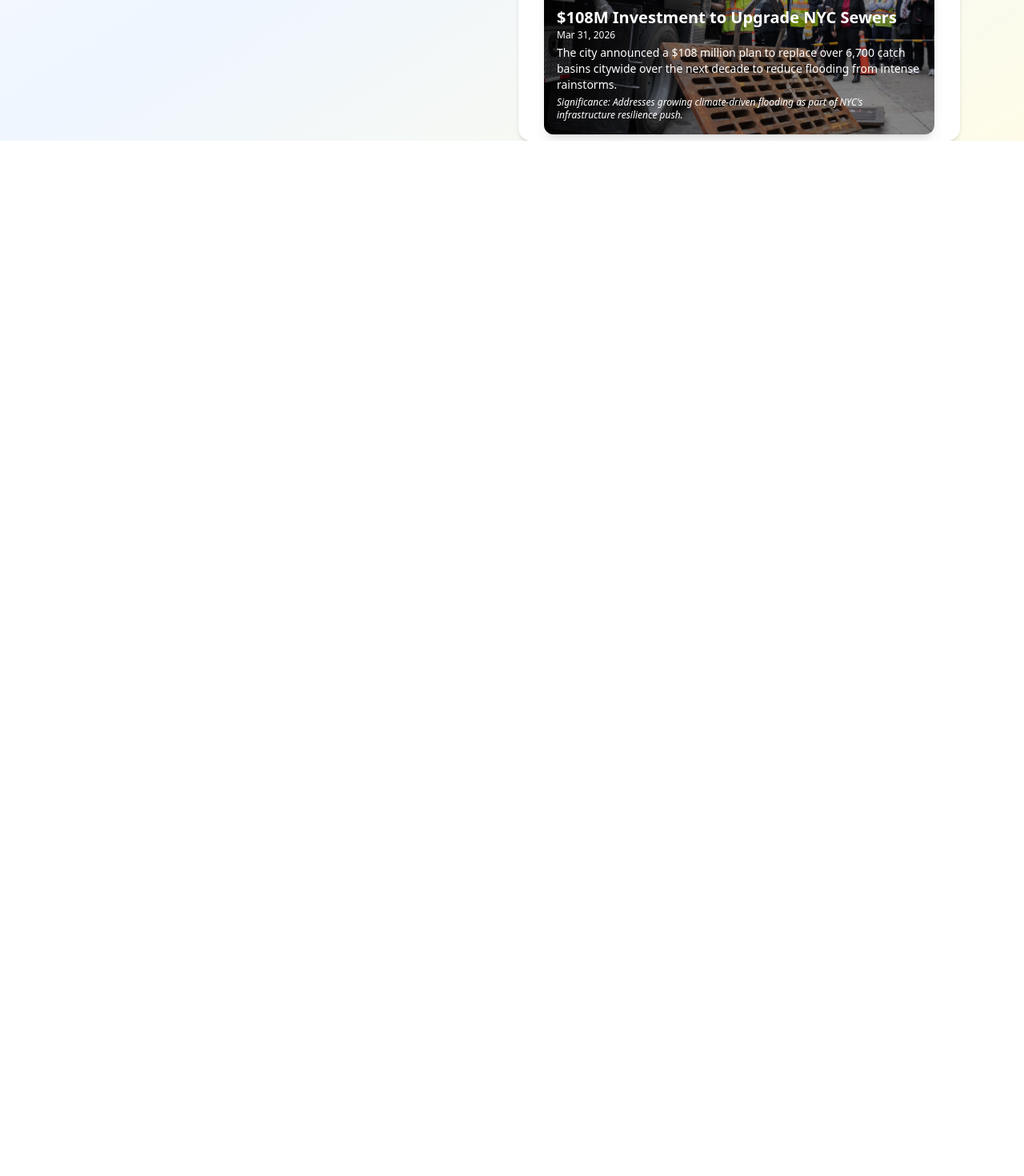
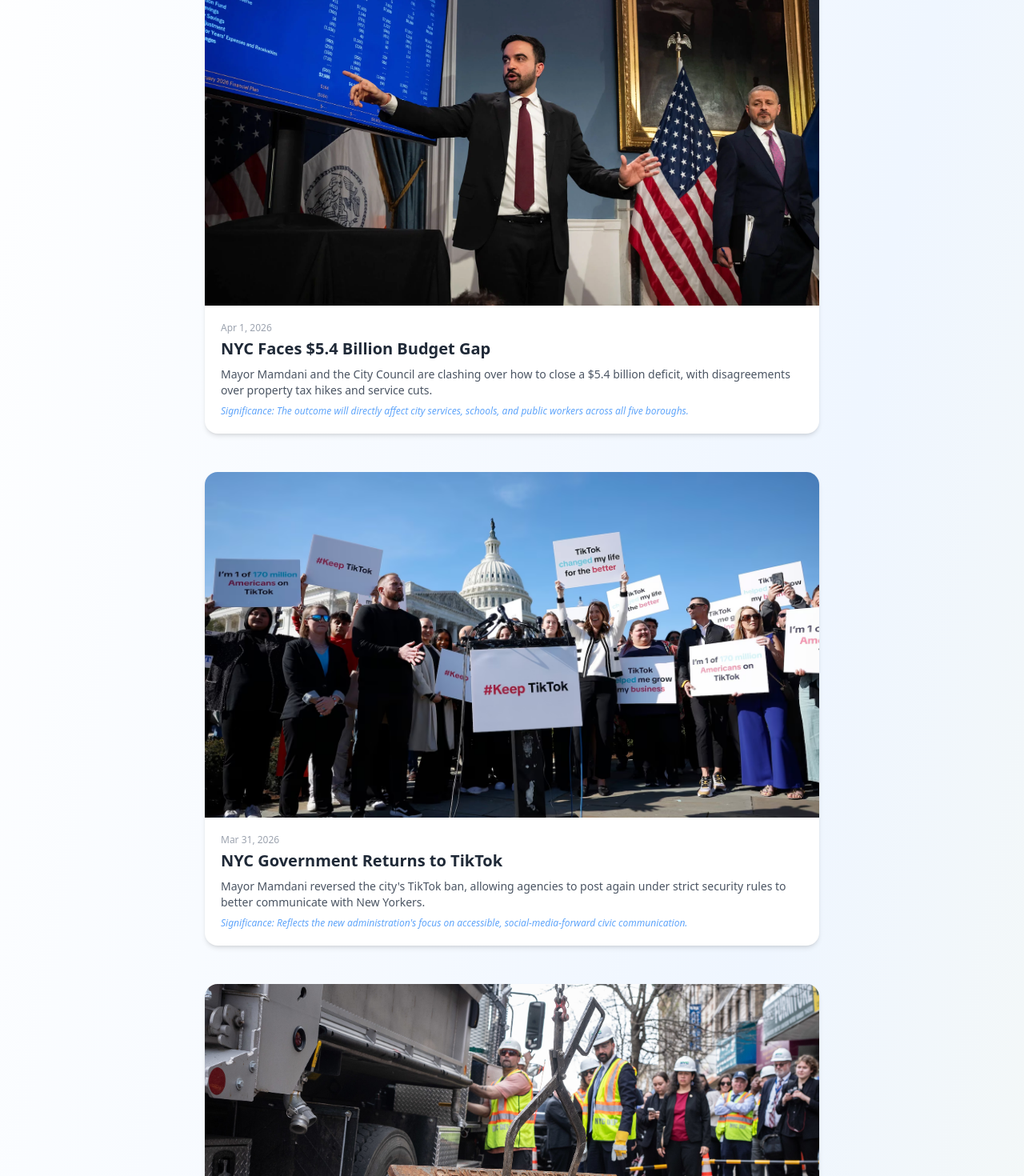
Before and after one commit to gy2335/speakup, a React (Vite) app: page / in a window 1280 px wide. Shown: the part 720-2190 px from the top of the page at 80% size. Before the commit the page ends 896 px from the top, so only its background shows below. Built offline with nearby package versions, Linux system fonts and the light colour scheme.

Commit message:
different layout thanks claude

```diff
--- a/src/pages/Home.jsx
+++ b/src/pages/Home.jsx
@@ -2,162 +2,161 @@
 
 export default function Home() {
   return (
-    <div className="flex flex-col md:flex-row h-screen w-screen bg-gradient-to-br from-white via-blue-50 to-yellow-50">
+    <div className="min-h-screen w-screen bg-gradient-to-br from-white via-blue-50 to-yellow-50 overflow-y-auto">
 
       {/* Speak Up's Mission */}
-      <div className="flex-1 flex flex-col justify-center items-center px-10 py-10">
+      <div className="flex flex-col justify-center items-center px-10 py-16 text-center">
         <h2 className="text-5xl font-extrabold text-blue-400 mb-6">
           Welcome to Speak Up!
         </h2>
-        <p className="text-gray-700 text-lg leading-relaxed mb-6 max-w-lg">
+        <p className="text-gray-700 text-lg leading-relaxed mb-6 max-w-2xl">
           Speak Up is a platform dedicated to helping New Yorkers understand local policies and initiatives. We break down government action and provide accessible opportunities so that everyone can actively engage with their community and have their voices heard.
         </p>
-        <p className="text-gray-600 italic">
-          "Speak up, even if your voice shakes."
-        </p>
-        <p className="text-gray-600">
-          - Eleanor Roosevelt
-        </p>
+        <p className="text-gray-600 italic">"Speak up, even if your voice shakes."</p>
+        <p className="text-gray-600">- Eleanor Roosevelt</p>
       </div>
 
-      {/* Current Events */}
-      <div className="flex-1 bg-white shadow-md rounded-2xl p-8 mt-20 md:mt-20 mx-20 overflow-y-auto">
-        <h3 className="text-2xl font-semibold text-yellow-400 mb-6 text-center">
+      {/* Divider */}
+      <div className="w-full border-t border-blue-100 mb-10" />
+
+      {/* News Section */}
+      <div className="px-10 pb-16">
+        <h3 className="text-2xl font-semibold text-yellow-400 mb-8 text-center">
           New York City News & Updates
         </h3>
 
-        <div className="space-y-6 text-left">
+        <div className="flex flex-col gap-12 max-w-3xl mx-auto">
 
-          {/* NYC Budget Deficit - Apr 1, 2026 */}
-          <div className="relative rounded-xl overflow-hidden h-48 shadow-lg transform transition-transform hover:scale-105 hover:shadow-2xl">
-            <img src="budget.webp" alt="NYC Budget Deficit" className="absolute inset-0 w-full h-full object-cover" />
-            <div className="absolute inset-0 bg-black bg-opacity-40 flex flex-col justify-end p-4 text-white">
-              <h4 className="text-xl font-bold">NYC Faces $5.4 Billion Budget Gap</h4>
-              <p className="text-xs">Apr 1, 2026</p>
-              <p className="text-sm mt-1">
+          {/* NYC Budget Deficit */}
+          <div className="bg-white rounded-2xl shadow-md overflow-hidden hover:shadow-xl transition-shadow">
+            <img src="budget.webp" alt="NYC Budget Deficit" className="w-full object-cover" />
+            <div className="p-5">
+              <p className="text-xs text-gray-400 mb-1">Apr 1, 2026</p>
+              <h4 className="text-xl font-bold text-gray-800 mb-2">NYC Faces $5.4 Billion Budget Gap</h4>
+              <p className="text-sm text-gray-600 mb-2">
                 Mayor Mamdani and the City Council are clashing over how to close a $5.4 billion deficit, with disagreements over property tax hikes and service cuts.
               </p>
-              <p className="text-xs italic mt-1">
+              <p className="text-xs text-blue-400 italic">
                 Significance: The outcome will directly affect city services, schools, and public workers across all five boroughs.
               </p>
             </div>
           </div>
 
-          {/* TikTok Ban Reversed - Mar 31, 2026 */}
-          <div className="relative rounded-xl overflow-hidden h-48 shadow-lg transform transition-transform hover:scale-105 hover:shadow-2xl">
-            <img src="tiktok.avif" alt="TikTok Ban Reversed" className="absolute inset-0 w-full h-full object-cover" />
-            <div className="absolute inset-0 bg-black bg-opacity-40 flex flex-col justify-end p-4 text-white">
-              <h4 className="text-xl font-bold">NYC Government Returns to TikTok</h4>
-              <p className="text-xs">Mar 31, 2026</p>
-              <p className="text-sm mt-1">
+          {/* TikTok Ban Reversed */}
+          <div className="bg-white rounded-2xl shadow-md overflow-hidden hover:shadow-xl transition-shadow">
+            <img src="tiktok.avif" alt="TikTok Ban Reversed" className="w-full object-cover" />
+            <div className="p-5">
+              <p className="text-xs text-gray-400 mb-1">Mar 31, 2026</p>
+              <h4 className="text-xl font-bold text-gray-800 mb-2">NYC Government Returns to TikTok</h4>
+              <p className="text-sm text-gray-600 mb-2">
                 Mayor Mamdani reversed the city's TikTok ban, allowing agencies to post again under strict security rules to better communicate with New Yorkers.
               </p>
-              <p className="text-xs italic mt-1">
+              <p className="text-xs text-blue-400 italic">
                 Significance: Reflects the new administration's focus on accessible, social-media-forward civic communication.
               </p>
             </div>
           </div>
 
-          {/* $108M Sewer Investment - Mar 31, 2026 */}
-          <div className="relative rounded-xl overflow-hidden h-48 shadow-lg transform transition-transform hover:scale-105 hover:shadow-2xl">
-            <img src="sewer.jpg" alt="Sewer Investment" className="absolute inset-0 w-full h-full object-cover" />
-            <div className="absolute inset-0 bg-black bg-opacity-40 flex flex-col justify-end p-4 text-white">
-              <h4 className="text-xl font-bold">$108M Investment to Upgrade NYC Sewers</h4>
-              <p className="text-xs">Mar 31, 2026</p>
-              <p className="text-sm mt-1">
+          {/* $108M Sewer Investment */}
+          <div className="bg-white rounded-2xl shadow-md overflow-hidden hover:shadow-xl transition-shadow">
+            <img src="sewer.jpg" alt="Sewer Investment" className="w-full object-cover" />
+            <div className="p-5">
+              <p className="text-xs text-gray-400 mb-1">Mar 31, 2026</p>
+              <h4 className="text-xl font-bold text-gray-800 mb-2">$108M Investment to Upgrade NYC Sewers</h4>
+              <p className="text-sm text-gray-600 mb-2">
                 The city announced a $108 million plan to replace over 6,700 catch basins citywide over the next decade to reduce flooding from intense rainstorms.
               </p>
-              <p className="text-xs italic mt-1">
+              <p className="text-xs text-blue-400 italic">
                 Significance: Addresses growing climate-driven flooding as part of NYC's infrastructure resilience push.
               </p>
             </div>
           </div>
 
-          {/* Office of Community Safety - Mar 19, 2026 */}
-          <div className="relative rounded-xl overflow-hidden h-48 shadow-lg transform transition-transform hover:scale-105 hover:shadow-2xl">
-            <img src="officesafe.webp" alt="Office of Community Safety" className="absolute inset-0 w-full h-full object-cover" />
-            <div className="absolute inset-0 bg-black bg-opacity-40 flex flex-col justify-end p-4 text-white">
-              <h4 className="text-xl font-bold">NYC Launches Office of Community Safety</h4>
-              <p className="text-xs">Mar 19, 2026</p>
-              <p className="text-sm mt-1">
+          {/* Office of Community Safety */}
+          <div className="bg-white rounded-2xl shadow-md overflow-hidden hover:shadow-xl transition-shadow">
+            <img src="officesafe.webp" alt="Office of Community Safety" className="w-full object-cover" />
+            <div className="p-5">
+              <p className="text-xs text-gray-400 mb-1">Mar 19, 2026</p>
+              <h4 className="text-xl font-bold text-gray-800 mb-2">NYC Launches Office of Community Safety</h4>
+              <p className="text-sm text-gray-600 mb-2">
                 Mayor Mamdani signed an executive order creating the new Office of Community Safety, focused on civilian mental health crisis response.
               </p>
-              <p className="text-xs italic mt-1">
+              <p className="text-xs text-blue-400 italic">
                 Significance: Aims to shift some public safety responsibilities from police to trained civilian responders.
               </p>
             </div>
           </div>
 
-          {/* Rental Rip-Off Hearings - Mar 17, 2026 */}
-          <div className="relative rounded-xl overflow-hidden h-48 shadow-lg transform transition-transform hover:scale-105 hover:shadow-2xl">
-            <img src="housing.jpeg" alt="Rental Rip-Off Hearings" className="absolute inset-0 w-full h-full object-cover" />
-            <div className="absolute inset-0 bg-black bg-opacity-40 flex flex-col justify-end p-4 text-white">
-              <h4 className="text-xl font-bold">Mamdani Hosts "Rental Rip-Off" Hearings for Tenants</h4>
-              <p className="text-xs">Mar 17, 2026</p>
-              <p className="text-sm mt-1">
+          {/* Rental Rip-Off Hearings */}
+          <div className="bg-white rounded-2xl shadow-md overflow-hidden hover:shadow-xl transition-shadow">
+            <img src="housing.jpeg" alt="Rental Rip-Off Hearings" className="w-full object-cover" />
+            <div className="p-5">
+              <p className="text-xs text-gray-400 mb-1">Mar 17, 2026</p>
+              <h4 className="text-xl font-bold text-gray-800 mb-2">Mamdani Hosts "Rental Rip-Off" Hearings for Tenants</h4>
+              <p className="text-sm text-gray-600 mb-2">
                 The mayor launched a new forum where renters can bring complaints about bad landlords directly to housing officials — and the mayor himself.
               </p>
-              <p className="text-xs italic mt-1">
+              <p className="text-xs text-blue-400 italic">
                 Significance: Puts tenant protection at the center of the new administration's housing agenda.
               </p>
             </div>
           </div>
 
-          {/* Free 2-K Child Care - Mar 3, 2026 */}
-          <div className="relative rounded-xl overflow-hidden h-48 shadow-lg transform transition-transform hover:scale-105 hover:shadow-2xl">
-            <img src="childcare.webp" alt="Free Child Care" className="absolute inset-0 w-full h-full object-cover" />
-            <div className="absolute inset-0 bg-black bg-opacity-40 flex flex-col justify-end p-4 text-white">
-              <h4 className="text-xl font-bold">NYC Launches Free Child Care for Two-Year-Olds</h4>
-              <p className="text-xs">Mar 3, 2026</p>
-              <p className="text-sm mt-1">
+          {/* Free 2-K Child Care */}
+          <div className="bg-white rounded-2xl shadow-md overflow-hidden hover:shadow-xl transition-shadow">
+            <img src="childcare.webp" alt="Free Child Care" className="w-full object-cover" />
+            <div className="p-5">
+              <p className="text-xs text-gray-400 mb-1">Mar 3, 2026</p>
+              <h4 className="text-xl font-bold text-gray-800 mb-2">NYC Launches Free Child Care for Two-Year-Olds</h4>
+              <p className="text-sm text-gray-600 mb-2">
                 Mayor Mamdani and Governor Hochul announced 2,000 free 2-K seats launching this fall in four communities, regardless of income or immigration status.
               </p>
-              <p className="text-xs italic mt-1">
+              <p className="text-xs text-blue-400 italic">
                 Significance: A cornerstone of Mamdani's push toward universal child care from six weeks to five years old.
               </p>
             </div>
           </div>
 
-          {/* Mamdani Inaugurated - Jan 1, 2026 */}
-          <div className="relative rounded-xl overflow-hidden h-48 shadow-lg transform transition-transform hover:scale-105 hover:shadow-2xl">
-            <img src="inauguration.webp" alt="Mamdani Inauguration" className="absolute inset-0 w-full h-full object-cover" />
-            <div className="absolute inset-0 bg-black bg-opacity-40 flex flex-col justify-end p-4 text-white">
-              <h4 className="text-xl font-bold">Zohran Mamdani Sworn In as NYC's 112th Mayor</h4>
-              <p className="text-xs">Jan 1, 2026</p>
-              <p className="text-sm mt-1">
+          {/* Mamdani Inaugurated */}
+          <div className="bg-white rounded-2xl shadow-md overflow-hidden hover:shadow-xl transition-shadow">
+            <img src="inauguration.webp" alt="Mamdani Inauguration" className="w-full object-cover" />
+            <div className="p-5">
+              <p className="text-xs text-gray-400 mb-1">Jan 1, 2026</p>
+              <h4 className="text-xl font-bold text-gray-800 mb-2">Zohran Mamdani Sworn In as NYC's 112th Mayor</h4>
+              <p className="text-sm text-gray-600 mb-2">
                 Mamdani was inaugurated in two ceremonies, becoming NYC's first Muslim and first South Asian mayor, and its youngest since 1892.
               </p>
-              <p className="text-xs italic mt-1">
+              <p className="text-xs text-blue-400 italic">
                 Significance: A historic shift in NYC leadership following the most-watched mayoral race in decades.
               </p>
             </div>
           </div>
 
-          {/* Minimum Wage - Jan 1, 2026 */}
-          <div className="relative rounded-xl overflow-hidden h-48 shadow-lg transform transition-transform hover:scale-105 hover:shadow-2xl">
-            <img src="wage.jpg" alt="Minimum Wage Increase" className="absolute inset-0 w-full h-full object-cover" />
-            <div className="absolute inset-0 bg-black bg-opacity-40 flex flex-col justify-end p-4 text-white">
-              <h4 className="text-xl font-bold">NYC Minimum Wage Rises to $17/Hour</h4>
-              <p className="text-xs">Jan 1, 2026</p>
-              <p className="text-sm mt-1">
+          {/* Minimum Wage */}
+          <div className="bg-white rounded-2xl shadow-md overflow-hidden hover:shadow-xl transition-shadow">
+            <img src="wage.jpg" alt="Minimum Wage Increase" className="w-full object-cover" />
+            <div className="p-5">
+              <p className="text-xs text-gray-400 mb-1">Jan 1, 2026</p>
+              <h4 className="text-xl font-bold text-gray-800 mb-2">NYC Minimum Wage Rises to $17/Hour</h4>
+              <p className="text-sm text-gray-600 mb-2">
                 New York City's minimum wage increased to $17 per hour as part of a new round of state labor laws taking effect in 2026.
               </p>
-              <p className="text-xs italic mt-1">
+              <p className="text-xs text-blue-400 italic">
                 Significance: Provides a direct wage boost to hundreds of thousands of low-income workers in the city.
               </p>
             </div>
           </div>
 
-          {/* FIFA World Cup - Jun-Jul 2026 (Upcoming) */}
-          <div className="relative rounded-xl overflow-hidden h-48 shadow-lg transform transition-transform hover:scale-105 hover:shadow-2xl">
-            <img src="fifa.webp" alt="FIFA World Cup" className="absolute inset-0 w-full h-full object-cover" />
-            <div className="absolute inset-0 bg-black bg-opacity-40 flex flex-col justify-end p-4 text-white">
-              <h4 className="text-xl font-bold">FIFA World Cup Coming to MetLife Stadium</h4>
-              <p className="text-xs">Jun–Jul 2026 (Upcoming)</p>
-              <p className="text-sm mt-1">
+          {/* FIFA World Cup */}
+          <div className="bg-white rounded-2xl shadow-md overflow-hidden hover:shadow-xl transition-shadow">
+            <img src="fifa.webp" alt="FIFA World Cup" className="w-full object-cover" />
+            <div className="p-5">
+              <p className="text-xs text-gray-400 mb-1">Jun–Jul 2026 (Upcoming)</p>
+              <h4 className="text-xl font-bold text-gray-800 mb-2">FIFA World Cup Coming to MetLife Stadium</h4>
+              <p className="text-sm text-gray-600 mb-2">
                 MetLife Stadium will host eight World Cup matches this summer — the New York area's first Men's World Cup games since 1994.
               </p>
-              <p className="text-xs italic mt-1">
+              <p className="text-xs text-blue-400 italic">
                 Significance: A massive global event bringing economic activity and international attention to the New York metro area.
               </p>
             </div>
```
